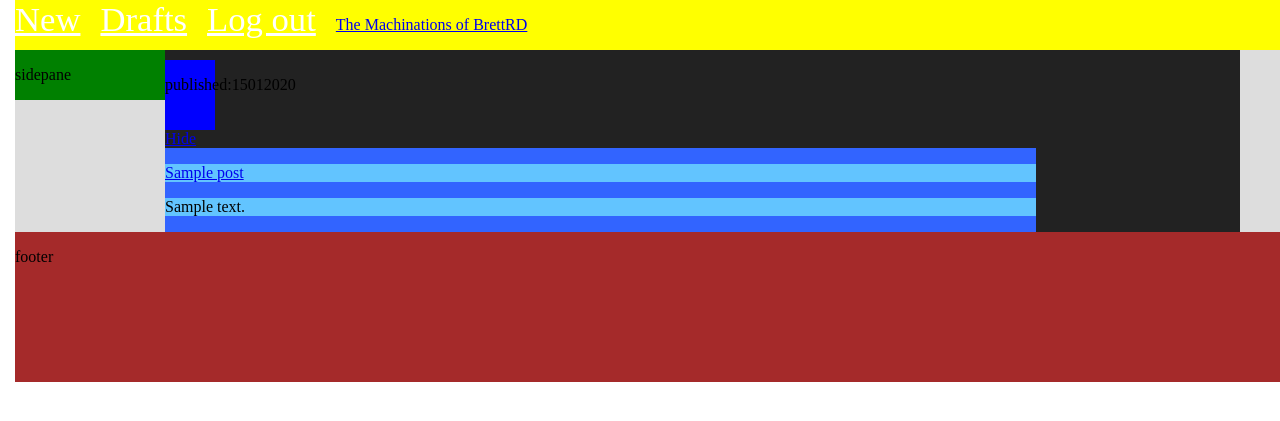
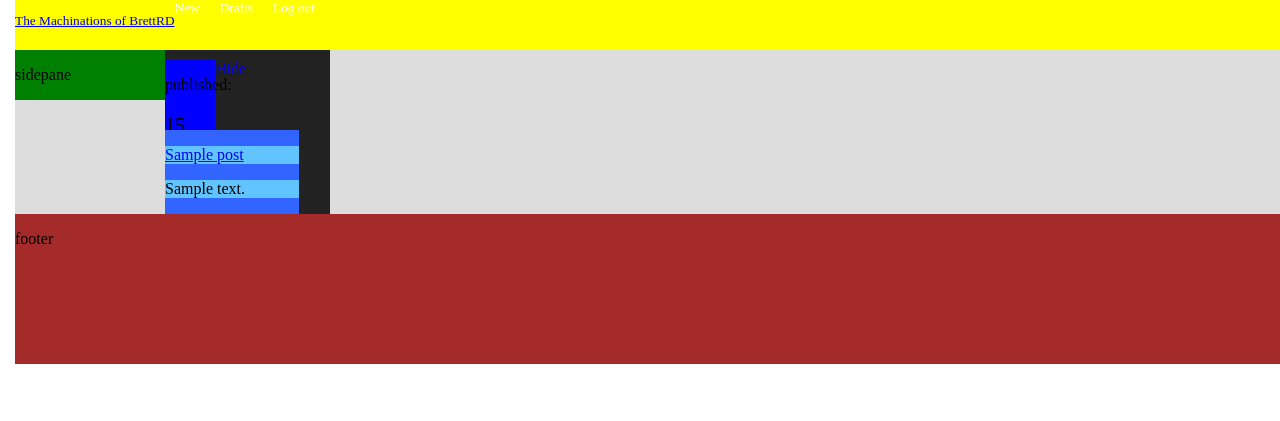
Before and after one commit to BrettRD/PersonalWebsite, a Django app: page /post/1/ in a window 1280 px wide. Shown: the top 421 px of the page. Run offline with Django 3.2, Linux system fonts and the light colour scheme; a user stored in the database is signed in; tables that the repository leaves empty hold one stand-in row (values such as "Sample post").

Commit message:
fiddled CSS flow

```diff
--- a/blog/static/css/blog.css
+++ b/blog/static/css/blog.css
@@ -11,11 +11,12 @@
 
 div.header {
     position: relative;
-
     background: yellow;
     width: 100%;
     height: 50px;
     display: inline-flex;
+    font-size: 10pt;
+    color: #ffffff;
 }
 
 div.block {
@@ -37,7 +38,6 @@
     position: relative;
     background: #222222;
     display: inline-grid;
-    width:85%;
 }
 
 div.footer {
@@ -48,13 +48,6 @@
     display: inline-flex;
 }
 
-div.date {
-    background: blue;
-    width: 50px;
-    height:70px;
-    position: relative;
-    display: inline-flex;
-}
 
 div.article_outer {
     background: rgb(98, 196, 255);
@@ -84,15 +77,23 @@
     display: block;
 }
 
+div.date {
+    background: blue;
+    width: 50px;
+    height:70px;
+    display: block;
+    float: left;
+}
+
 p.day{
     display: block;
     width:100%;
-
+    font-size: 15pt;
 }
 p.month{
     display: block;
     width:100%;
-
+    font-size: 13pt;
 }
 p.year{
     display: block;
@@ -111,7 +112,7 @@
 .top-menu, .top-menu:hover, .top-menu:visited {
     color: #ffffff;
     float: right;
-    font-size: 26pt;
+    font-size: 10pt;
     margin-right: 20px;
 }
 
@@ -124,5 +125,6 @@
     display: block;
     width:90%;
     margin-top:10px;
-    display: inline-grid;
+    display: block;
+    float: left;
 }
--- a/blog/templates/blog/base.html
+++ b/blog/templates/blog/base.html
@@ -7,6 +7,7 @@
     <body>
         <div class="container">
             <div class="header">
+                <p><a href="/">The Machinations of BrettRD</a></p>
 {% if user.is_authenticated %}
                 <a href="{% url 'post_new' %}" class="top-menu">New</a>
                 <a href="{% url 'post_draft_list' %}" class="top-menu">Drafts</a>
@@ -16,7 +17,6 @@
                 <a href="{% url 'django.contrib.auth.views.login' %}" class="top-menu">Login</a>
 {% endcomment %}
 {% endif %}
-                <p><a href="/">The Machinations of BrettRD</a></p>
             </div>
             <div class="block">
                 <div class="sidepane">
```
